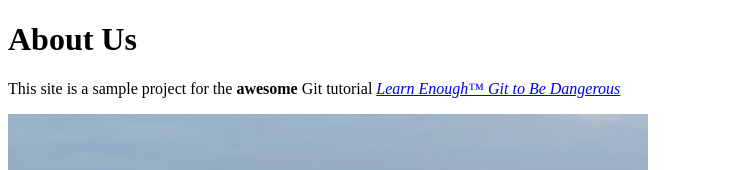
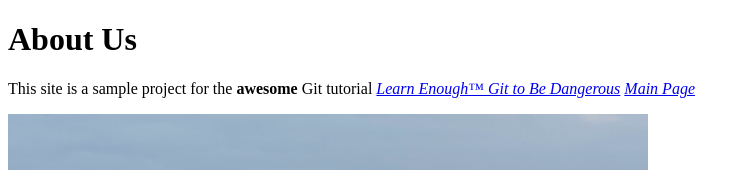
Before and after one commit to BizarKahara/website, a plain HTML site: page about.html in a window 1280 px wide. Shown: the top 170 px of the page, without its empty margins (0-750 px from the left). Drawn offline with Linux system fonts and the light colour scheme.

Commit message:
Add link to index.html in About page

```diff
--- a/about.html
+++ b/about.html
@@ -9,6 +9,8 @@
             This site is a sample project for the <strong>awesome</strong>
             Git tutorial <a href="https://www.learnenough.com/git-tutorial"><em>Learn
             Enough™ Git to Be Dangerous</em></a>
+
+            <a href="~/repos/website/index.html"><em>Main Page</em></a>
         </p>
         <a href="https://www.flickr.com/photos/puliarfanita/22959238329">
             <img src="images/polar_bear.jpg" alt="Polar bear">
```
